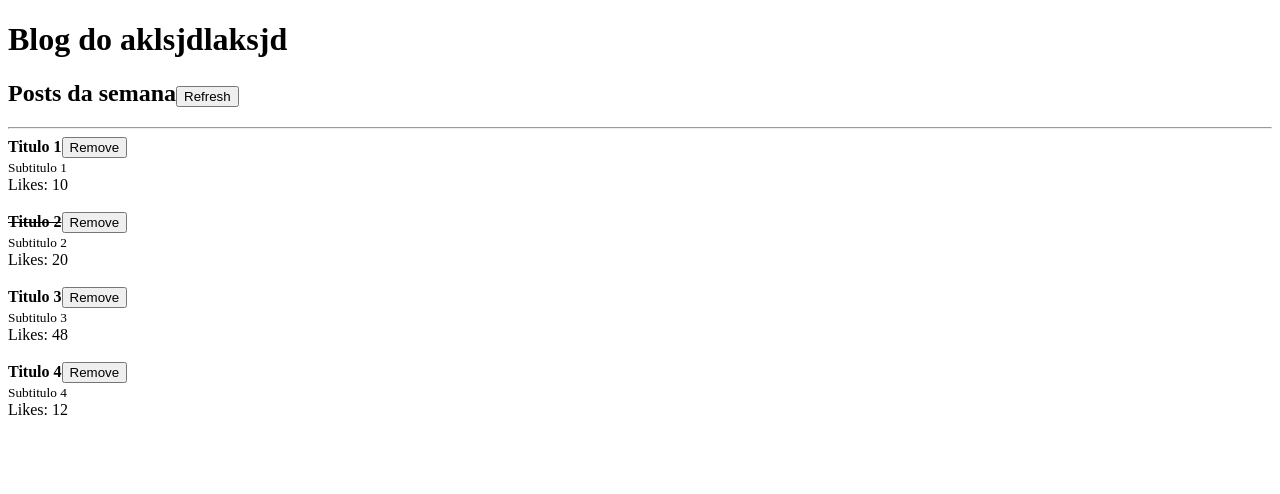
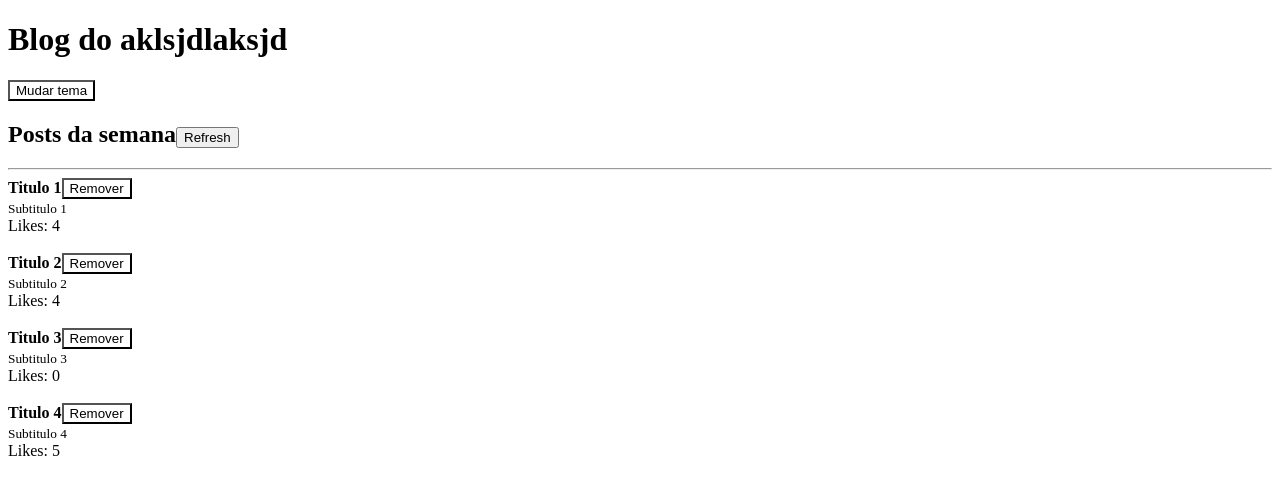
Before and after one commit to JoaoPaulo-creator/fundamentos-react, a React app: page / in a window 1280 px wide. Shown: the top 494 px of the page. Built offline with nearby package versions, Linux system fonts and the light colour scheme.

Commit message:
Api context

```diff
--- a/src/App/App.js
+++ b/src/App/App.js
@@ -3,18 +3,26 @@
 realizar o import do React
 */
 
-import React, { useState } from "react";
+import React, { useState, createContext } from "react";
 import Post from "./components/posts/Post";
 import Header from "./components/Header/Header";
+import { ThemeProvider } from "./ThemeContext";
+
 
 
 export default function App(){
 
+  function randomLikes(){
+    return Math.floor(Math.random() * 10)
+  }
+
+
+
   const [posts, setPosts] = useState([
-    { id: Math.random(), title: 'Titulo 1', subtitle: 'Subtitulo 1', likes: 10, read: false },
-    { id: Math.random(), title: 'Titulo 2', subtitle: 'Subtitulo 2', likes: 20, read: true },
-    { id: Math.random(), title: 'Titulo 3', subtitle: 'Subtitulo 3', likes: 48, read: false },
-    { id: Math.random(), title: 'Titulo 4', subtitle: 'Subtitulo 4', likes: 12, read: false }
+    { id: Math.random(), title: 'Titulo 1', subtitle: 'Subtitulo 1', likes: randomLikes(), read: false },
+    { id: Math.random(), title: 'Titulo 2', subtitle: 'Subtitulo 2', likes: randomLikes(), read: true },
+    { id: Math.random(), title: 'Titulo 3', subtitle: 'Subtitulo 3', likes: randomLikes(), read: true },
+    { id: Math.random(), title: 'Titulo 4', subtitle: 'Subtitulo 4', likes: randomLikes(), read: false }
   ])
 
 
@@ -31,15 +39,17 @@
         id: Math.random(),
         title: `Titulo ${prevState.length + 1}`,
         subtitle: `Subtitulo ${prevState.length + 1}`,
-        likes: 52
+        likes: randomLikes()
       }
     ])
   }
 
   function handleRemovePost(postId){
     console.log({ postId })
-    let foo = setPosts((prevState) => prevState.filter(post => post.id !== postId))
+    setPosts((prevState) => prevState.filter(post => post.id !== postId))
   }
+
+
 
 
   return (
@@ -48,10 +58,9 @@
 
     Esse conceito vem diretamente do HTML, nao sendo exclusivo do React
     */
-    <>
+    <ThemeProvider>
 
       <Header
-
         title='Blog do aklsjdlaksjd'
         subtitle={'sasdas'}
       >
@@ -74,6 +83,6 @@
           post={post}
         />
         ))}
-    </>
+    </ThemeProvider>
   )
 }
--- /dev/null
+++ b/src/App/ThemeContext.js
@@ -0,0 +1,26 @@
+import React, { useState, createContext } from "react";
+
+export const ThemeContext = createContext('dark') // contexto do tema, para ser utilizado em todos os lugares
+
+
+
+export function ThemeProvider(props) {
+  const [theme, setTheme] = useState('dark')
+
+  function handleToggleTheme(){
+    setTheme((prevState) => (
+      prevState === 'dark' ? 'light' : 'dark'
+    ))
+  }
+
+  return (
+    <ThemeContext.Provider
+      value={{
+        theme,
+        onToggleTheme: handleToggleTheme
+      }}
+    >
+      {props.children}
+    </ThemeContext.Provider>
+  )
+}
--- /dev/null
+++ b/src/App/components/button/Button.js
@@ -0,0 +1,25 @@
+import React, { useContext } from "react"
+import PropTypes from 'prop-types'
+import { ThemeContext } from "../../ThemeContext"
+
+export default function Button(props) {
+  const theme = useContext(ThemeContext)
+
+  return (
+    <button
+      onClick={props.onClick}
+      style={{
+        color: theme === 'dark' ? '#fff' : '#000',
+        background: theme === 'dark' ? '#000' : '#fff',
+      }}
+    >
+      {props.children}
+    </button>
+  )
+}
+
+
+Button.propTypes = {
+  children: PropTypes.node.isRequired,
+  onClick: PropTypes.func.isRequired,
+}
--- a/src/App/components/header/Header.js
+++ b/src/App/components/header/Header.js
@@ -1,11 +1,18 @@
-import React from "react";
+import React, { useContext } from "react";
 import PropTypes from 'prop-types'
+import Button from "../button/Button";
+import { ThemeContext } from "../../ThemeContext";
 
 export default function Header(props) {
+
+  const { onToggleTheme } = useContext(ThemeContext)
 
   return (
     <>
       <h1>{props.title}</h1>
+      <Button onClick={onToggleTheme}>
+        Mudar tema
+      </Button>
       {props.children}
     </>
   )
@@ -13,7 +20,7 @@
 
 Header.propTypes = {
   title: PropTypes.string.isRequired,
-  children: PropTypes.node
+  children: PropTypes.node,
 }
 
 Header.defaulProps = {
--- a/src/App/components/posts/Post.js
+++ b/src/App/components/posts/Post.js
@@ -1,32 +1,38 @@
 import React from "react";
 import PropTypes from 'prop-types'
-
+import PostHeader from "./postbody/PostHeader";
 
 // Props sao usadas apenas para leitura
 export default function Post(props){
   return (
     <>
       <article>
-        <strong>{props.post.read ? <s>{props.post.title}</s> : props.post.title}</strong>
-        <button onClick={() => props.onRemove(props.post.id)}>Remove</button>
+        <PostHeader
+          onRemove={props.onRemove}
+          post={{
+            id: props.post.id,
+            title: props.post.title,
+            subtitle: props.post.subtitle,
+            read: props.post.read
+          }}
+        />
         <br />
         <small>{props.post.subtitle}</small> <br />
         Likes: {props.post.likes} <br />
         <br />
       </article>
     </>
-
   )
 }
 
 Post.propTypes = {
+  onRemove: PropTypes.func.isRequired,
   // utilizando shape() para tipar objetos
   post: PropTypes.shape({
       id: PropTypes.number.isRequired,
       title: PropTypes.string.isRequired,
       subtitle: PropTypes.string.isRequired,
       likes: PropTypes.number.isRequired,
-      onRemove: PropTypes.func.isRequired,
       read: PropTypes.bool.isRequired,
     }).isRequired
 }
--- /dev/null
+++ b/src/App/components/posts/postbody/PostHeader.js
@@ -0,0 +1,26 @@
+import React from "react"
+import PropTypes from 'prop-types'
+import Button from "../../button/Button"
+
+export default function PostHeader(props) {
+  return (
+    <>
+      <strong>{props.read ? <s>{props.post.title}</s> : props.post.title}</strong>
+      <Button
+        onClick={() => props.onRemove(props.post.id)}
+      >
+        Remover
+      </Button>
+    </>
+  )
+}
+
+PostHeader.propTypes = {
+  // utilizando shape() para tipar objetos
+  onRemove: PropTypes.func.isRequired,
+  post: PropTypes.shape({
+      id: PropTypes.number.isRequired,
+      title: PropTypes.string.isRequired,
+      read: PropTypes.bool.isRequired,
+    }).isRequired
+}
```
